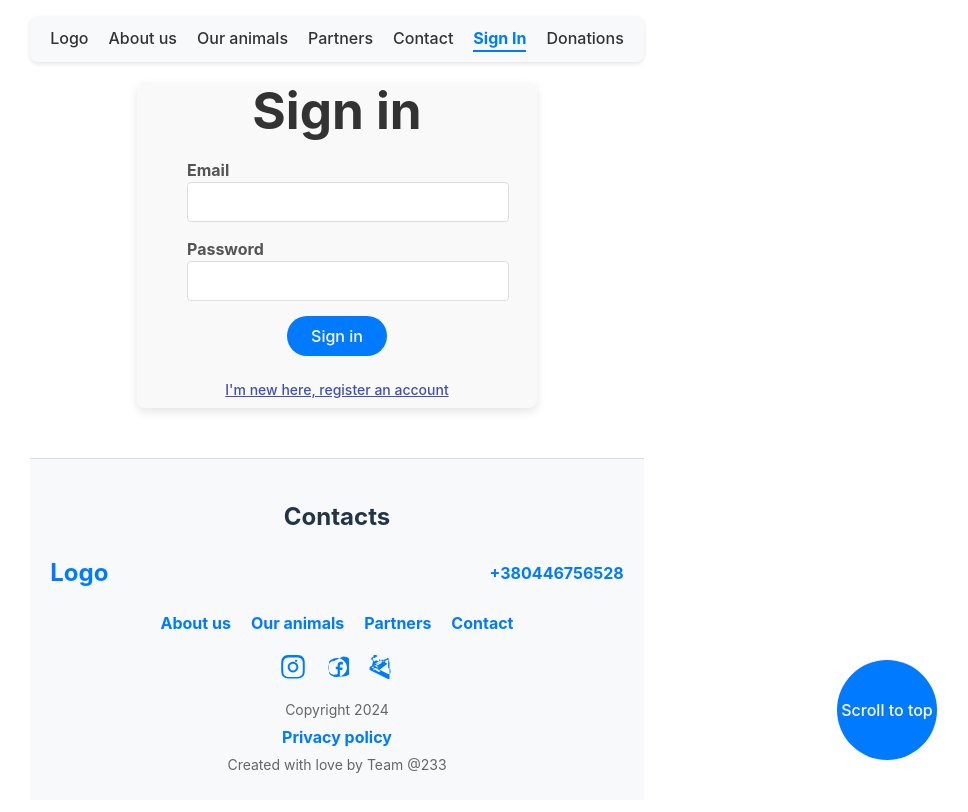
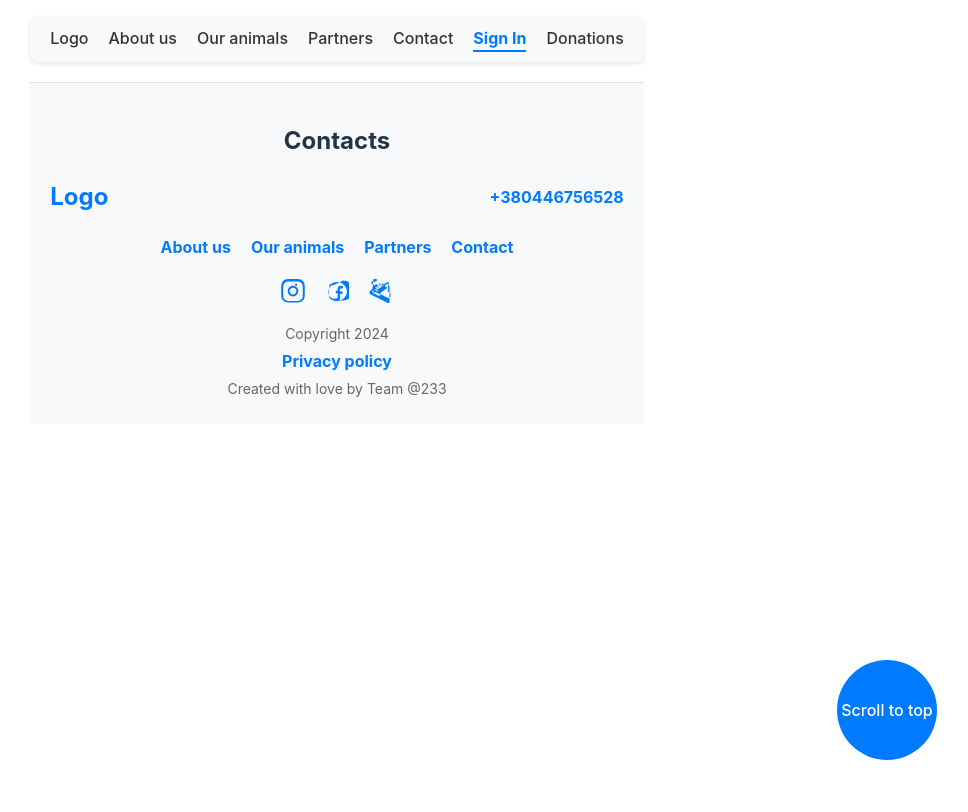
Before and after one commit to anastasiiya1/project-pet-shelter, a React (Vite) app: page /sign-in in a window 1280 px wide. Shown: the top 812 px of the page, without its empty margins (303-1271 px from the left). Built offline with nearby package versions, Linux system fonts and the light colour scheme; no server answers.

Commit message:
hide signInForm

```diff
--- a/src/pages/SignInPage/SignInPage.jsx
+++ b/src/pages/SignInPage/SignInPage.jsx
@@ -1,9 +1,9 @@
-import SignInForm from "../../components/SignInForm/SignInForm"
+// import SignInForm from "../../components/SignInForm/SignInForm"
 
 function SignInPage() {
   return (
 	<div>
-    <SignInForm/>
+    {/* <SignInForm/> */}
   </div>
   )
 }
```
